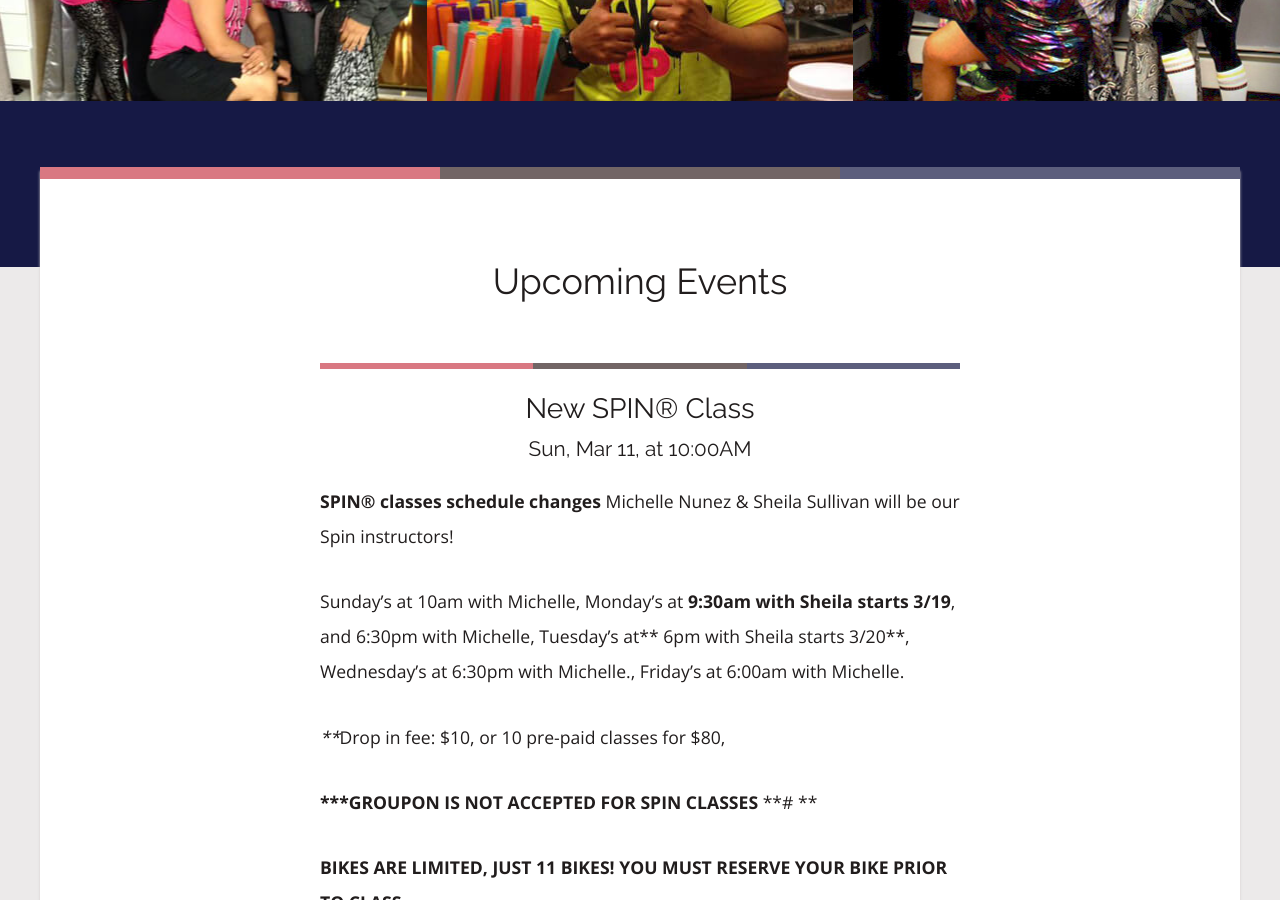
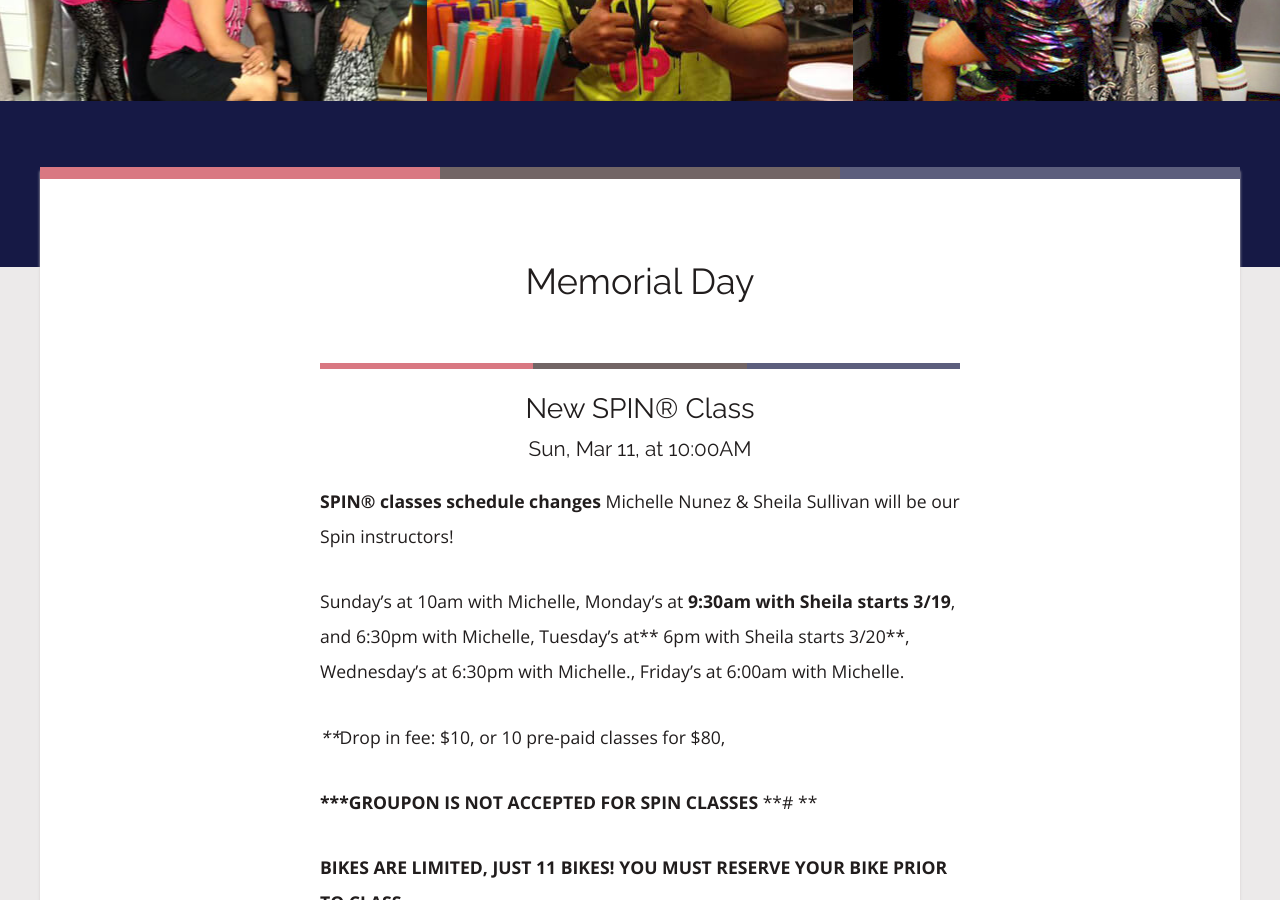
Before and after one commit to rwstone/shapeitup, a Jekyll site: the page built from events/index.md, in a window 1280 px wide and 900 px high, scrolled down 377 px. Built offline with Jekyll 4.4.1, drawn with Linux system fonts in a browser that asks for light colours; some web fonts are replaced.

Commit message:
Updated Index

```diff
--- a/events/index.md
+++ b/events/index.md
@@ -1,5 +1,6 @@
 ---
-title: Upcoming Events
+title: Memorial Day
+date: 2018-04-23 10:11:00 -04:00
 banner:
 - image: "/img/billboards/zumba_pink_out.jpg"
 - image: "/img/billboards/zumba_mardi_gras_felix.jpg"
@@ -9,3 +10,5 @@
   holiday closures.
 layout: events
 ---
+
+Please take note that we will be CLOSED on Sunday, May 27th thru Monday, May 28th for Memorial Day. We will resume classes on Tuesday, May 29th at 5pm.
```
